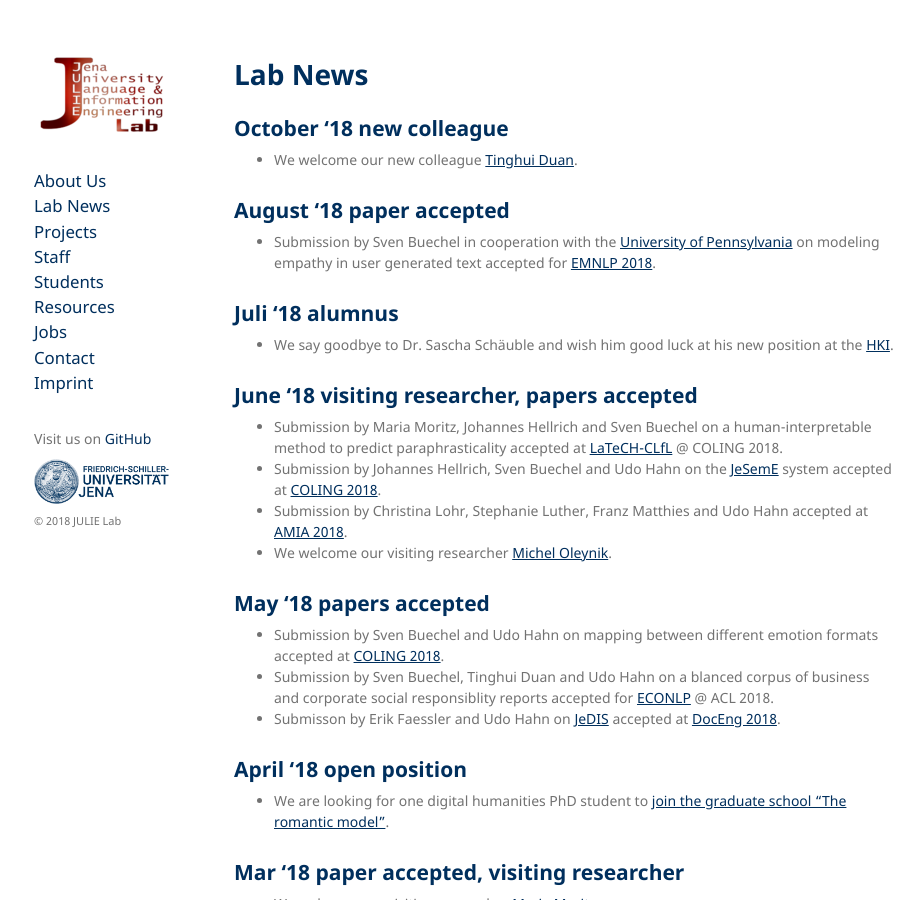
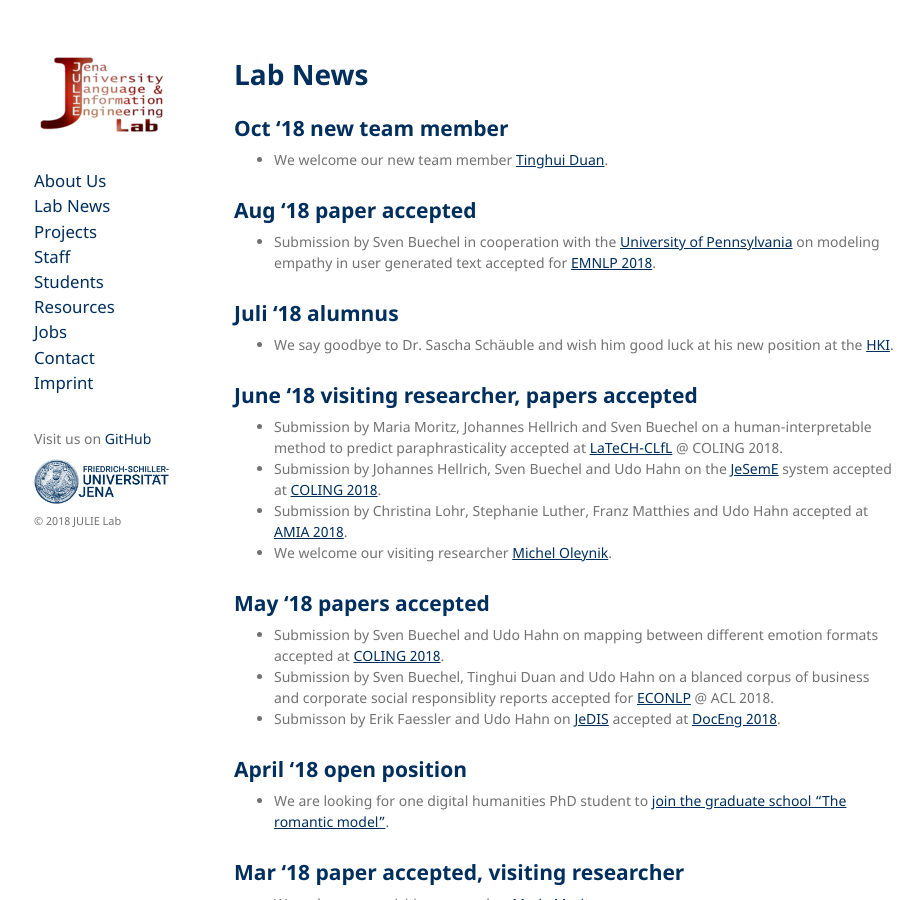
Before and after one commit to JULIELab/JULIELab.github.io, a Jekyll site: the page built from Lab+News.md, in a window 1280 px wide and 900 px high. Shown: the whole window, without its empty margins (176-1100 px from the left). Built offline with Jekyll 4.4.1, drawn with Linux system fonts in a browser that asks for light colours; our own code applies the rules of GitHub Pages for plain Markdown files.

Commit message:
Update Lab+News.md

```diff
--- a/Lab+News.md
+++ b/Lab+News.md
@@ -3,10 +3,10 @@ layout: default
 ---
 # Lab News
 
-## October '18 new colleague
-* We welcome our new colleague [Tinghui Duan](/Staff/Duan/index.html).
+## Oct '18 new team member
+* We welcome our new team member [Tinghui Duan](/Staff/Duan/index.html).
 
-## August '18 paper accepted
+## Aug '18 paper accepted
 * Submission by Sven Buechel in cooperation with the [University of Pennsylvania](http://www.wwbp.org) on modeling empathy in user generated text accepted for [EMNLP 2018](http://emnlp2018.org/).
 
 ## Juli '18 alumnus
```
